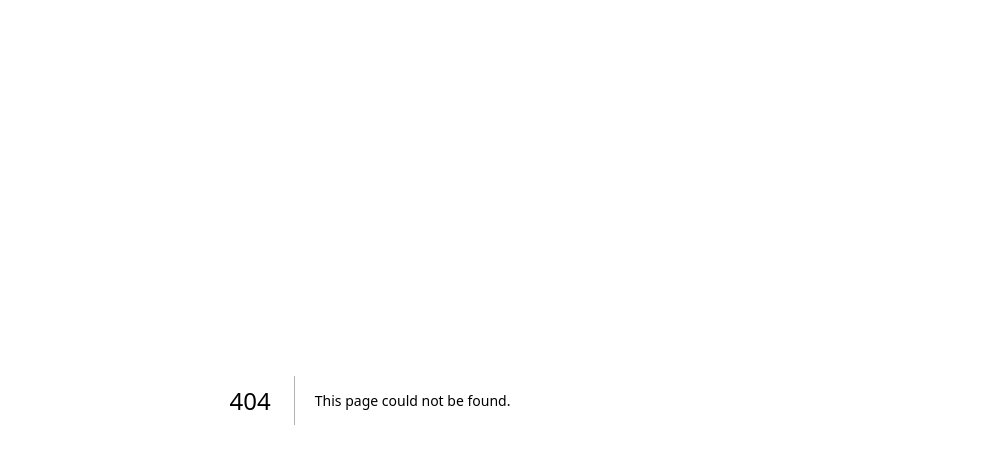
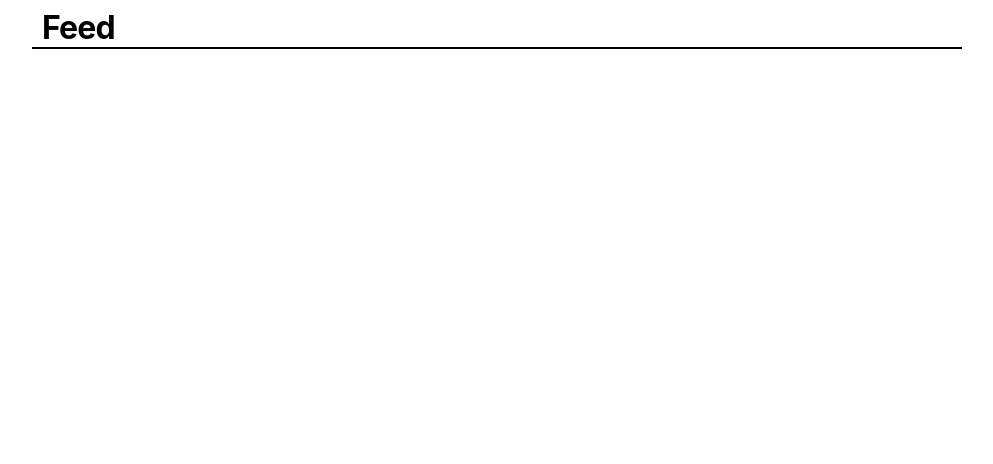
Before and after one commit to SCCapstone/DKMS, a Next.js app: page /feed in a window 1280 px wide. Before the commit this address had no page. Shown: the top 464 px of the page, without its empty margins (270-1263 px from the left). Built offline with nearby package versions, Linux system fonts and the light colour scheme.

Commit message:
Added feed title and border

```diff
--- /dev/null
+++ b/app/feed/page.module.css
@@ -0,0 +1,23 @@
+.title {
+    line-height: 1.15;
+    font-size: 2rem;
+    font-style: normal;
+    font-weight: 700;
+    letter-spacing: -0.025em;
+    color: black;
+    padding-top: 10px;
+    padding-left: 10px;
+}
+
+.border {
+    border-style: solid;
+    border-color: black;
+    border-width: 1px;
+}
+
+.main {
+    margin-left: 302px;
+    margin-right: 48px;
+    height: 100vh;
+    background-color: white;
+}
--- /dev/null
+++ b/app/feed/page.tsx
@@ -0,0 +1,9 @@
+import styles from "./page.module.css";
+const Feed = () => (
+    <div className={styles.main}>
+        <div className={styles.title}>Feed</div>
+        <div className={styles.border}></div>
+    </div>
+)
+
+export default Feed;
```
